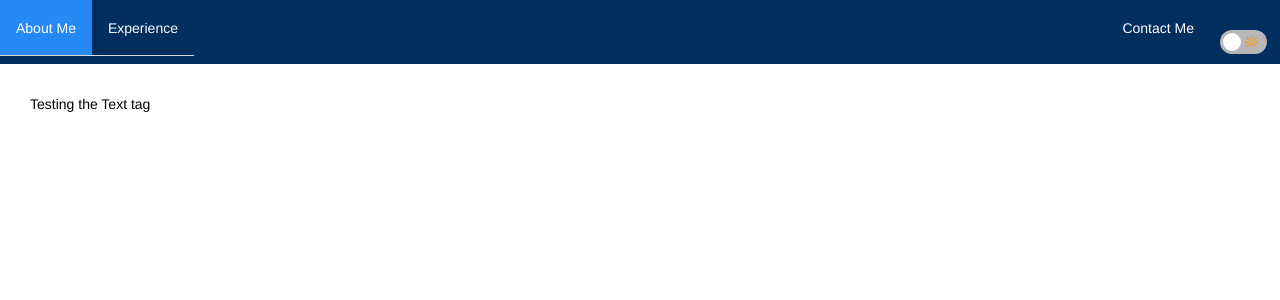
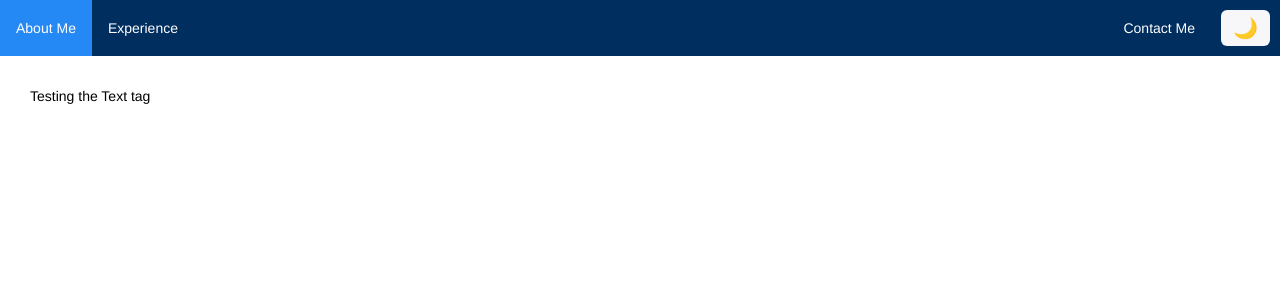
Before and after one commit to GoodJoe2049/personal-website, a React (Create React App) app in the folder personal-site/: page / in a window 1280 px wide. Shown: the top 300 px of the page. Built offline with nearby package versions, Linux system fonts and the light colour scheme.

Commit message:
changed toggle to button

```diff
--- a/personal-site/src/components/CustomUI/Button.tsx
+++ b/personal-site/src/components/CustomUI/Button.tsx
@@ -12,7 +12,7 @@ const TextFormat = styled.div`
 interface ButtonProps{
   children: string;
   theme?: boolean;
-  onClick?(): function;
+  onClick?(): Function;
   //more to be added
 };
 
--- a/personal-site/src/components/Navigation.tsx
+++ b/personal-site/src/components/Navigation.tsx
@@ -18,31 +18,28 @@ interface NavigationProps{
 const Navigation = ({theme, setTheme}: NavigationProps) => {
   console.log(theme)
   return (
+    <React.Fragment>
         <Navbar appearance='inverse' style={{
           backgroundColor: navBarBackgroundColor(theme),
           transition: "all .25s ease-in-out",
           fontFamily: "Helvetica"
           }}>
-        <Nav appearance='tabs'>
+          <Nav appearance="default">
             <Nav.Item>About Me</Nav.Item>
             <Nav.Item>Experience</Nav.Item>
           </Nav>
           <Nav pullRight>
-          <Toggle style={{
-            alignItems: "center",
+            <Nav.Item>Contact Me</Nav.Item>
+            <Button onClick={()=>setTheme(!theme)} style={{
+              transition: "all .25s ease-in-out",
               margin: "10px",
-            paddingTop: "20px",
-            width: "50px",
-            transition: "all .25s ease-in-out",
-            }}
-            onClick={()=>setTheme(!theme)}
-            unCheckedChildren={"🔆"}
-            checkedChildren={"🌙"}
-          >
-          </Toggle>
-          <Nav.Item>Contact Me</Nav.Item>
+              fontSize: "20px"
+            }}>
+              {theme ? "🌙" : "🔆"}
+            </Button>
           </Nav>
         </Navbar>
+    </React.Fragment>
   );
 };
 
```
Lines whose indentation alone changed are shown as unchanged.
